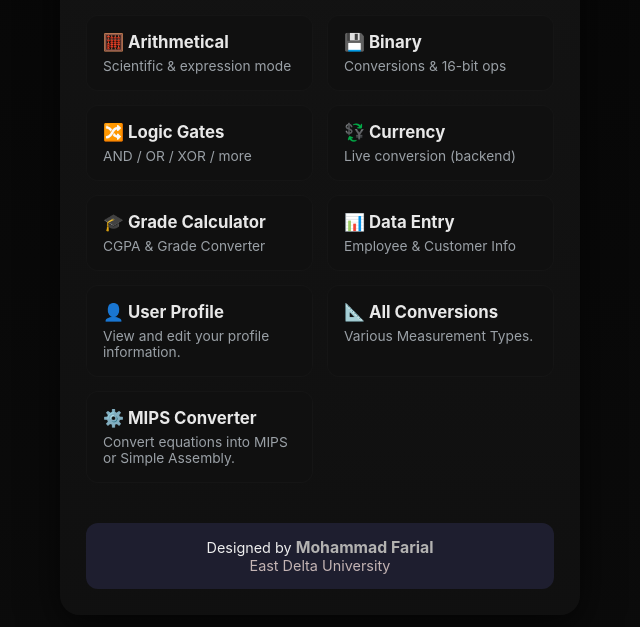
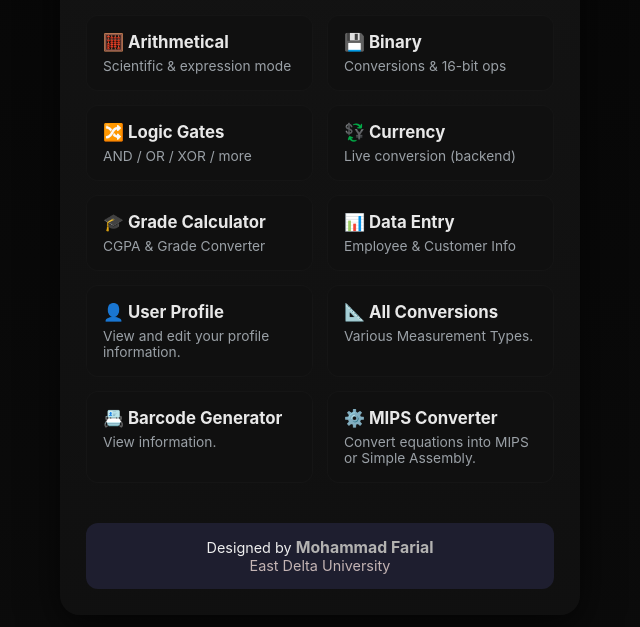
Before and after one commit to black-007-web/Advanced_Calculator, a website: page frontend/index.html in a window 1280 px wide. Shown: the part 137-764 px from the top of the page, without its empty margins (320-960 px from the left). Drawn offline with Linux system fonts and the light colour scheme.

Commit message:
Add Barcode Generator tile to index.html

```diff
--- a/frontend/index.html
+++ b/frontend/index.html
@@ -67,6 +67,13 @@
           Various Measurement Types.
         </div>
       </a>
+
+     <a class="tile data" href="barcode.html">
+        <div class="tile-title">📇 Barcode Generator</div>
+        <div class="tile-sub">View information.</div>
+      </a>
+
+
       <a class="tile mips" href="Mips.html">
   <div class="tile-title">⚙️ MIPS Converter</div>
   <div class="tile-sub">
```
